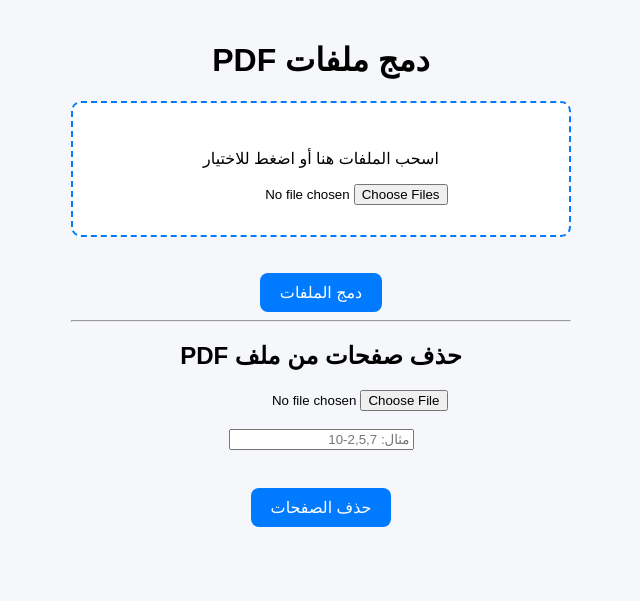
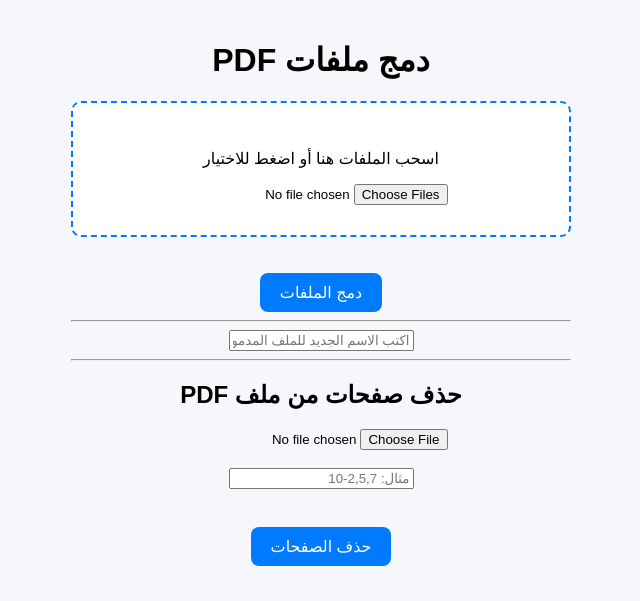
Before and after one commit to maf1250/PDF, a Flask app: page / in a window 1280 px wide. Shown: the top 601 px of the page, without its empty margins (319-959 px from the left). Run offline with Flask 3, Linux system fonts and the light colour scheme.

Commit message:
text file

```diff
--- a/templates/index.html
+++ b/templates/index.html
@@ -24,7 +24,8 @@
     </div>
 
     <hr>
-
+<input type="text" id="filename" placeholder="اكتب الاسم الجديد للملف المدموج" />
+    <hr>
     <h2>حذف صفحات من ملف PDF</h2>
     <input type="file" id="deleteFile" accept="application/pdf">
     <br><br>
```
